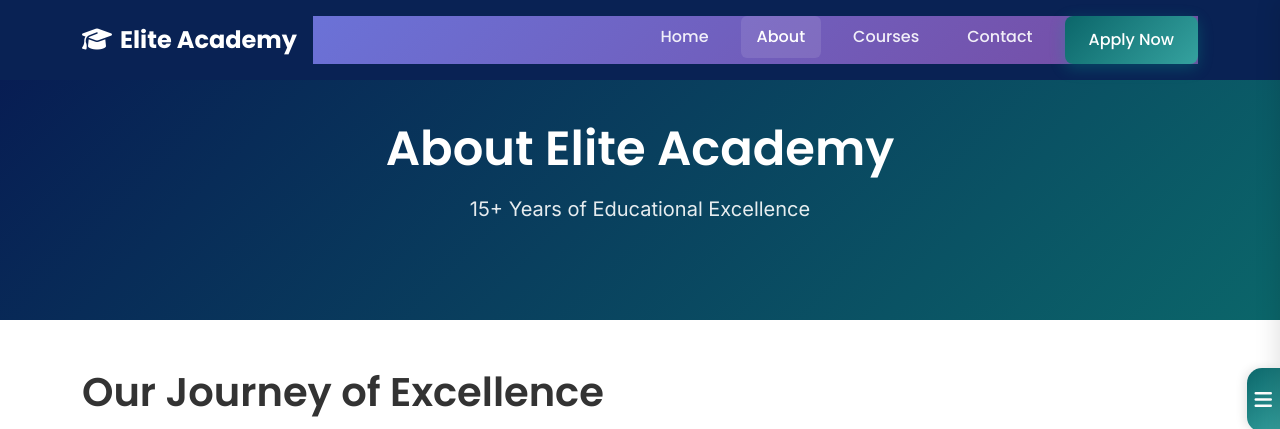
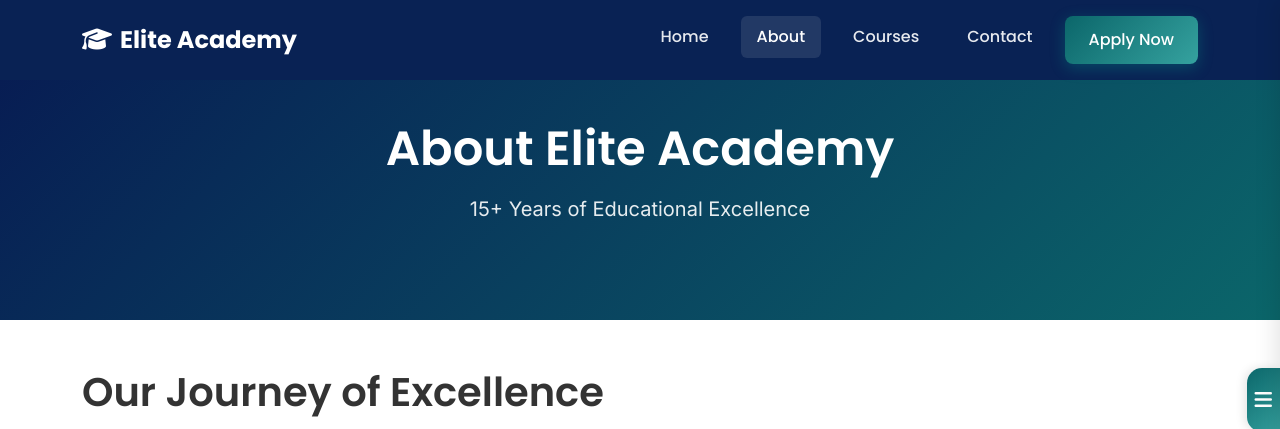
Before and after one commit to FiNix-Digital/2Plan, a plain HTML site: page about.html in a window 1280 px wide. Shown: the top 429 px of the page. Drawn offline with nearby package versions, Linux system fonts and the light colour scheme.

Commit message:
Update about.html

```diff
--- a/about.html
+++ b/about.html
@@ -60,7 +60,6 @@
           <span class="navbar-toggler-icon"></span>
         </button>
         <div
-          style="background: linear-gradient(135deg, #6b72d7 0%, #764ba2 100%)"
           class="collapse navbar-collapse"
           id="navbarNav"
         >
```
